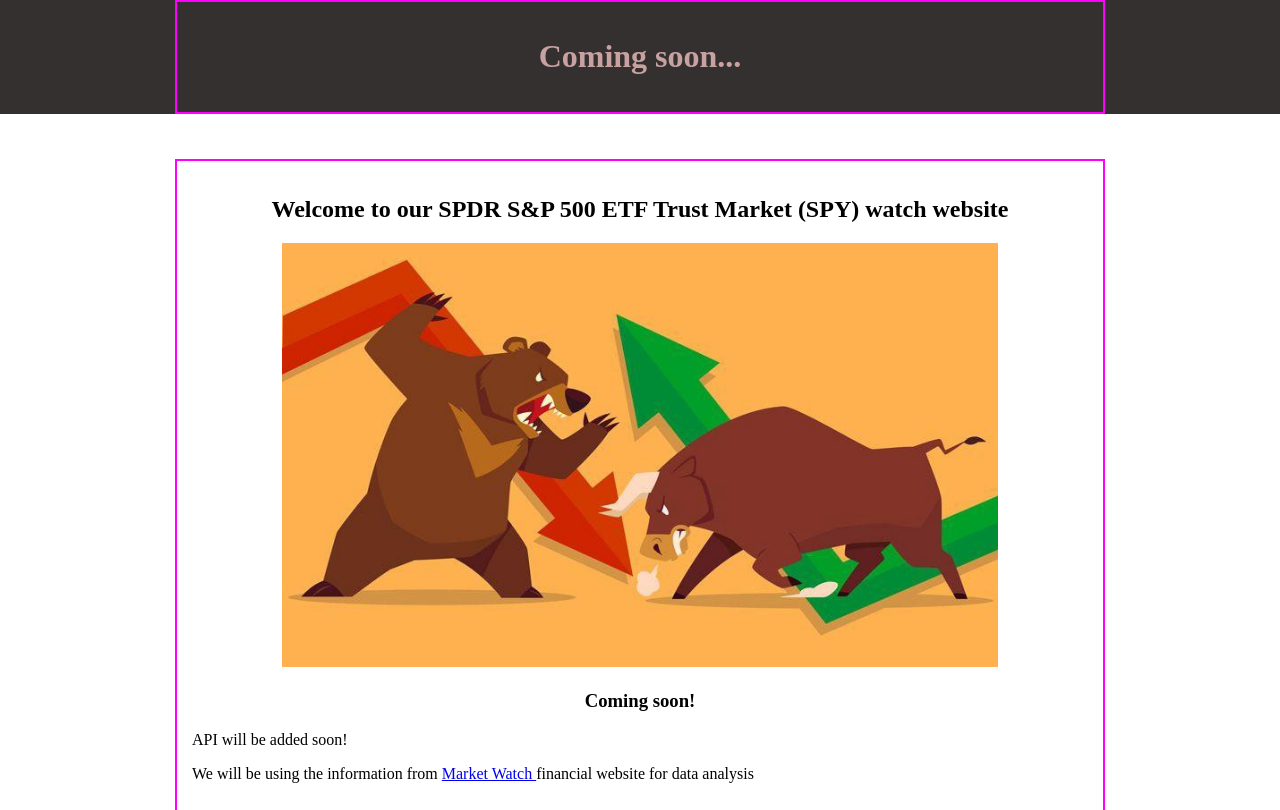
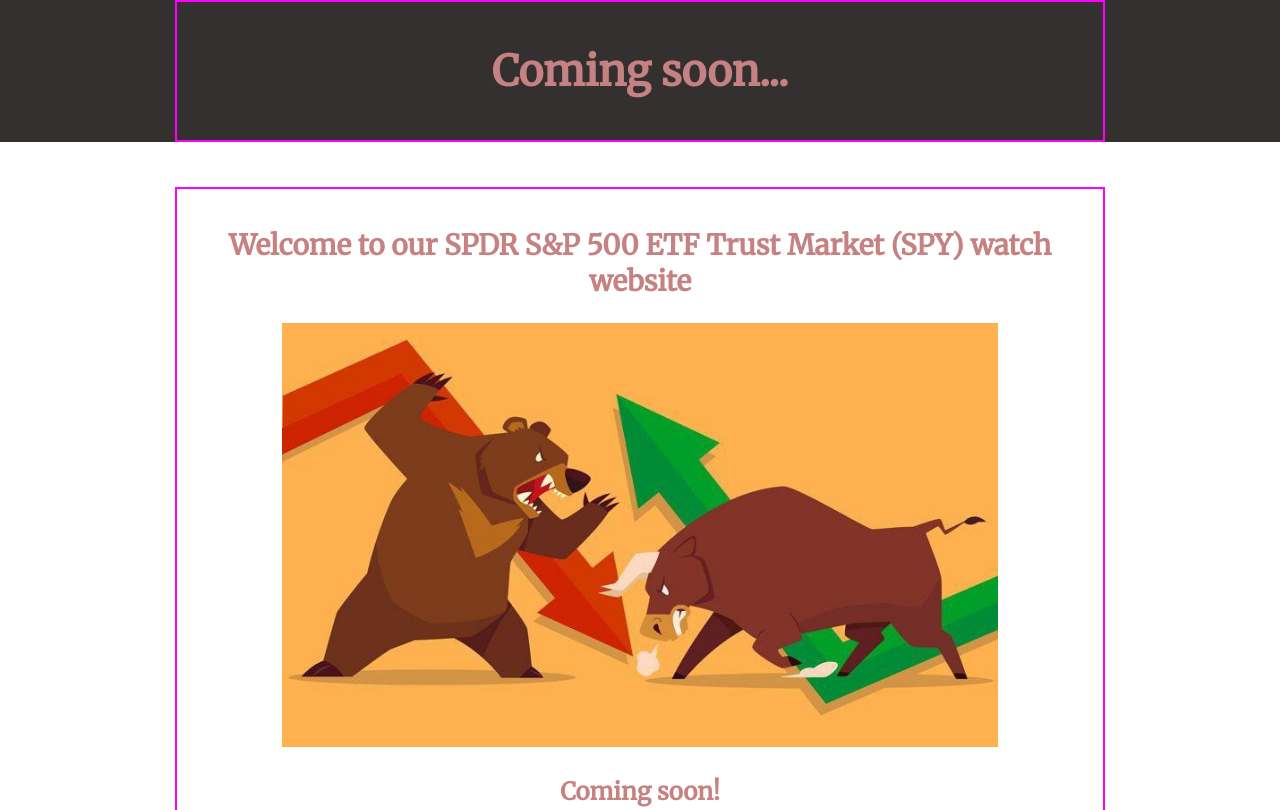
Before and after one commit to lucisaldanha/spy_price_watch, a plain HTML site: page index.html in a window 1280 px wide. Shown: the top 810 px of the page. Drawn offline with Linux system fonts and the light colour scheme; a web font is replaced by a local one.

Commit message:
updated styles, added font family and colors, and other changes

```diff
--- a/index.html
+++ b/index.html
@@ -2,6 +2,7 @@
 <html>
 <head>
 	<title>How is the Market today?</title>
+	<link href="https://fonts.googleapis.com/css?family=Liu+Jian+Mao+Cao|Lobster+Two|Merriweather|Oswald&display=swap" rel="stylesheet">
 	<link rel="stylesheet" type="text/css" href="./styles.css">
 </head>
 <body>
@@ -14,7 +15,7 @@
 		<div class="container">
 			<h2>Welcome to our SPDR S&P 500 ETF Trust Market (SPY) watch website</h2>
 			<div class="imgBlock">
-			<img src="./images/img.jpeg" alt="bears and bulls fighting">
+				<img src="./images/img.jpeg" alt="bears and bulls fighting">
 			</div>
 			<h3>Coming soon!</h3>
 			<p>API will be added soon!</p>
--- a/styles.css
+++ b/styles.css
@@ -1,24 +1,48 @@
 body {
-	margin: 0 auto;
+	margin: 0;
+	font-size: 18px;
+	font-family: 'Merriweather', serif;
+	color: #4f4f53;
 }
+
 h1,h2, h3 {
 	text-align: center;
+	color: #c68282;
+}
+h1 {
+	font-size: 42px;
+}
+h2 {
+	font-size: 28px;
+}
+h3 {
+	font-size: 24px;
 }
 
 /* containter that is parent of img element. Containter is center and
 with a specified size. */
 .imgBlock {
 	width: 80%;
-	margin: 0 auto;
+	margin: 0 auto; /* centered div element inside containter */
+}
+img {
+	width: 100%; /* it will fit entirely its container */
 }
 
-img {
-	width: 100%;
+a {
+	color:#4f4f53;
+	text-decoration: none;
+	transition: all 0.3s ease-in-out;
 }
+a:hover, a:focus {
+	color: #c68282;
+	font-size: 105%;
+}
+/* button links*/
 .btn {
+	display: inline-block;
 	color: #eedcdc;
 	background-color: #6d66a2;
-	text-decoration: none;
 	border-radius: 3px;
 	padding: 5px;
 	font-size: 0.8em;
```
